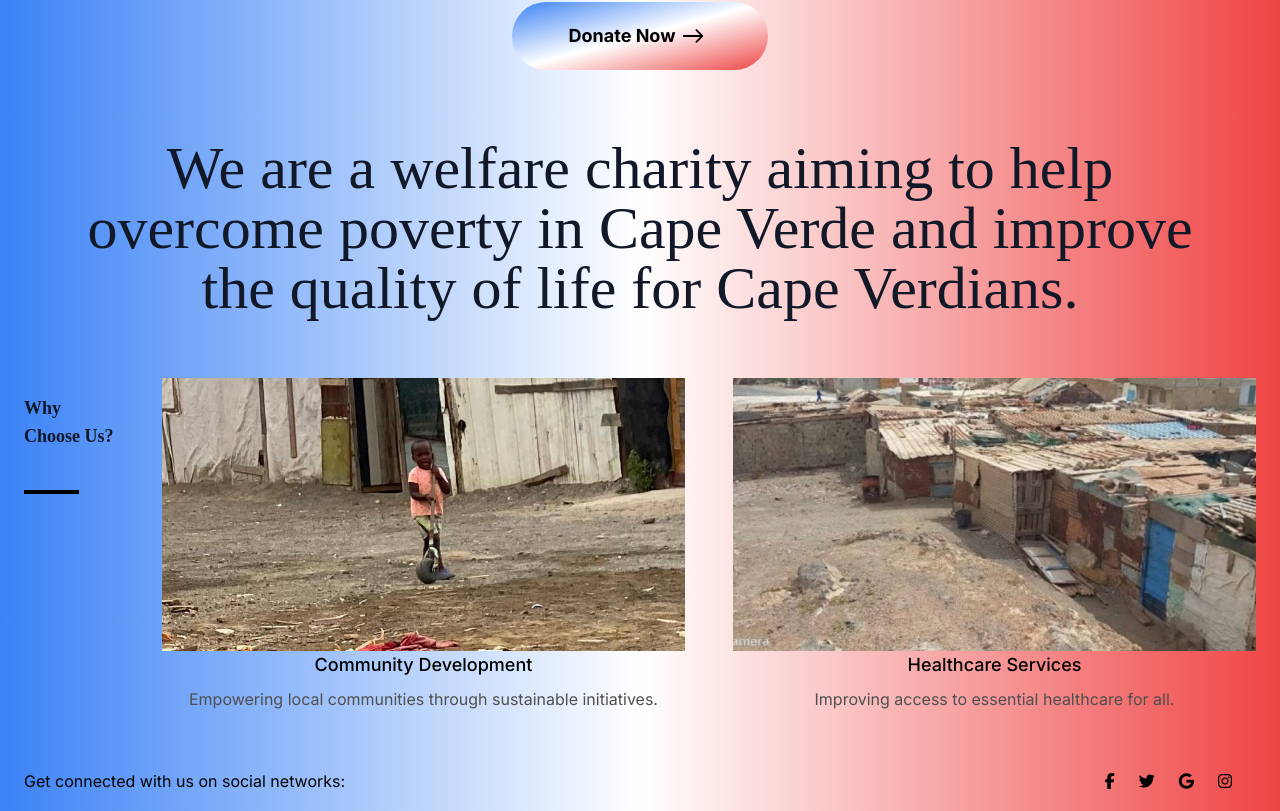
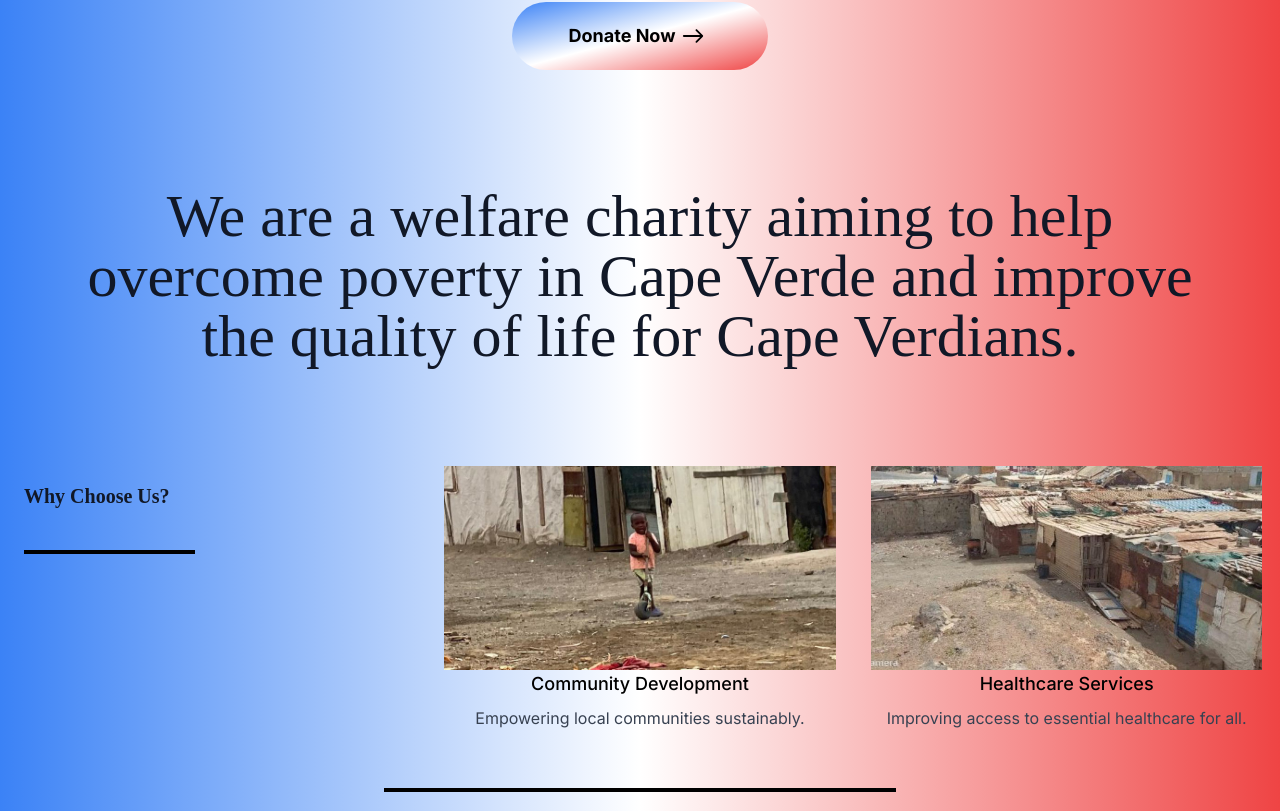
Before and after one commit to jacam666/capeverde, a Next.js app: page / in a window 1280 px wide. Shown: the part 649-1460 px from the top of the page. Built offline with nearby package versions, Linux system fonts and the light colour scheme.

Commit message:
added more homepage styling

```diff
--- a/src/app/page.tsx
+++ b/src/app/page.tsx
@@ -21,16 +21,16 @@
         </div>
         <HomePageButton />
       </div>
-      <h1 className="homepage-header text-5xl md:text-6xl  text-gray-900 text-center mx-auto px-5 py-9">
+      <h1 className="homepage-header text-5xl md:text-6xl  text-gray-900 text-center mx-auto my-5 px-5 py-9">
         We are a welfare charity aiming to help overcome poverty in Cape Verde and improve the quality of life for Cape Verdians.
       </h1>
-      <div className="flex flex-col sm:flex-row md:justify-evenly ">
-        <div className="flex flex-col">
-          <p className="homepage-header text-lg font-bold text-gray-900 mt-8 px-4">Why Choose Us?</p>
+      {/* <div className="flex flex-col sm:flex-row w-full justify-between "> */}
+      <div className="flex flex-col sm:flex-row">
+        <div className="flex flex-col w-1/3">
+          <p className="homepage-header text-xl font-bold text-gray-900 mt-8 px-4">Why Choose Us?</p>
           <div className=" my-4 ml-6 h-1 mb-8 sm:h-1 w-2/6 lg:w-2/5 md:w-2/5 bg-black "></div>
         </div>
-        <div className="flex flex-col sm:flex-row">
-          <div className="sm:w-1/2 my-3 flex flex-col justify-center items-center">
+        <div className="sm:w-1/3 my-3 flex flex-col justify-center items-center">
           <Image
             src="/images/frontpageimage1_edited.jpg"
             alt="gallery"
@@ -41,11 +41,13 @@
           <h5 className="flex text-lg text-black">
             Community Development
           </h5>
-            <p className="px-4">
-            Empowering local communities through sustainable initiatives.
+          <p className="px-4 text-gray-700">
+            Empowering local communities sustainably.
           </p>
         </div>
-          <div className="sm:w-1/2 flex flex-col justify-center items-center">
+
+
+        <div className="sm:w-1/3 flex flex-col justify-center items-center">
           <Image
             src="/images/Whats App Image 2024-04-27 at 17_edited2.jpg"
             alt="gallery"
@@ -56,13 +58,15 @@
           <h5 className="flex text-black text-lg">
             Healthcare Services
           </h5>
-            <p className="px-4">
+          <p className="px-4 text-gray-700">
             Improving access to essential healthcare for all.
           </p>
         </div>
+
+
       </div>
-      </div>
-
+      {/* </div> */}
+      <div className=" h-1 sm:h-1 w-1/2 lg:w-2/5 md:w-2/5 bg-black mx-auto my-4"></div>
       <Footer />
     </div>
   );
```
Lines whose indentation alone changed are shown as unchanged.
